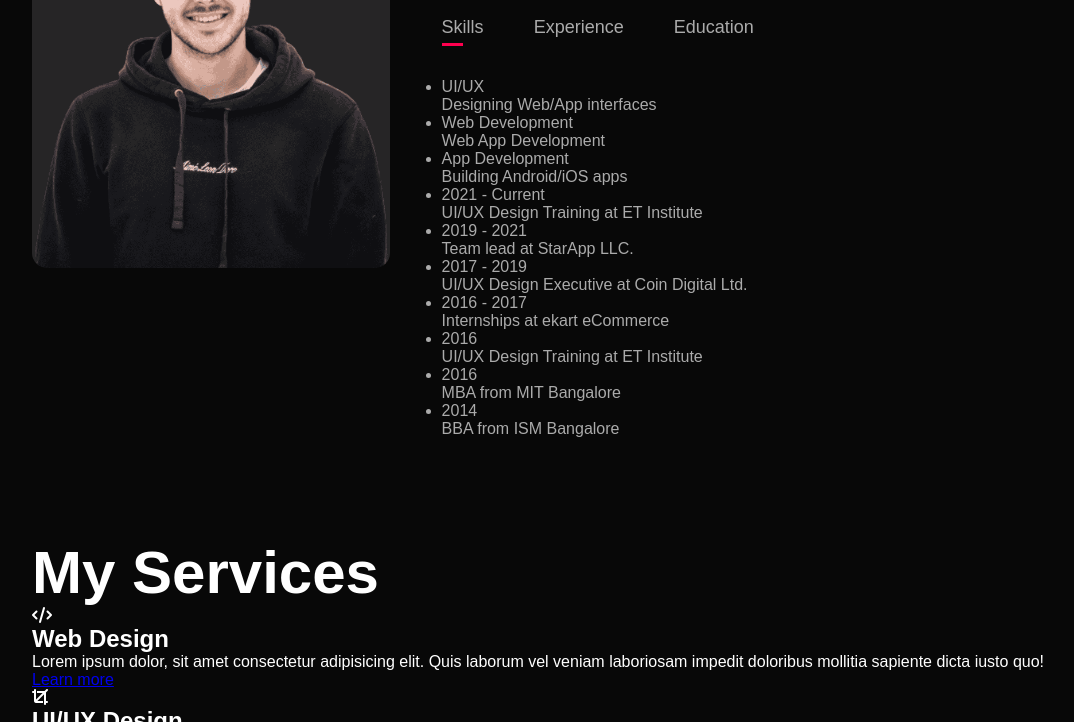
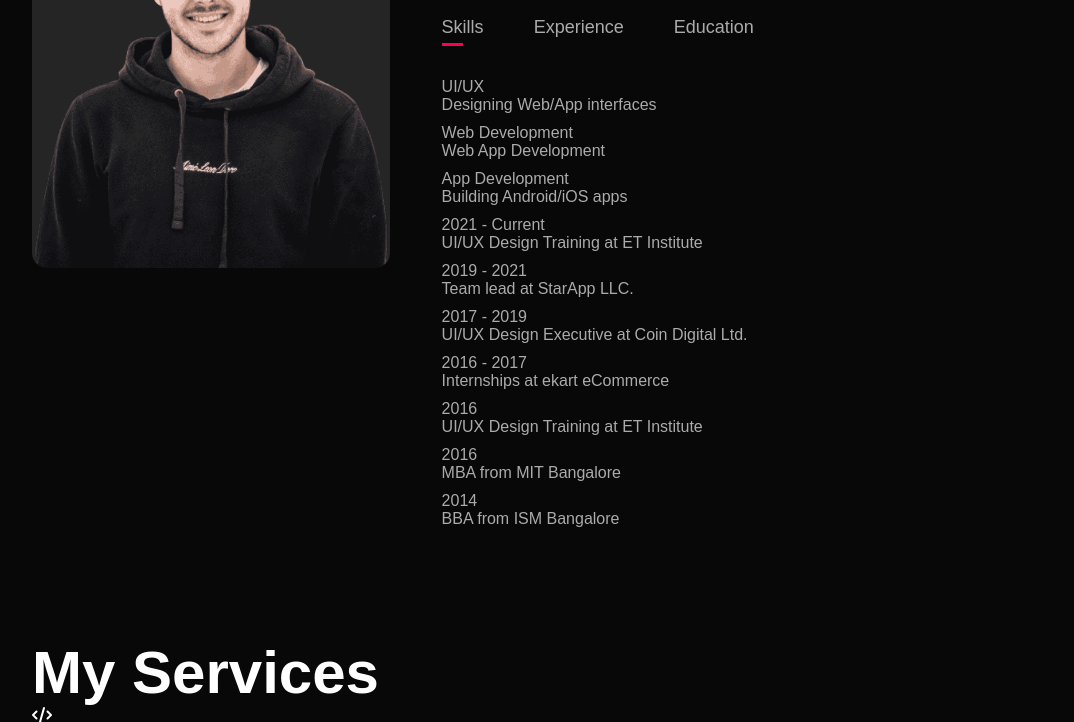
Before and after one commit to zubairjs/portfolio-website, a website: page index.html in a window 1280 px wide. Shown: the part 1088-1810 px from the top of the page, without its empty margins (96-1170 px from the left). Drawn offline with Linux system fonts and the light colour scheme.

Commit message:
Modify tab content style

```diff
--- a/style.css
+++ b/style.css
@@ -134,3 +134,8 @@ nav ul li a:hover::after {
 .tab-links.active-link::after {
   width: 50%;
 }
+
+.tab-contents ul li {
+  list-style: none;
+  margin: 10px 0;
+}
```
